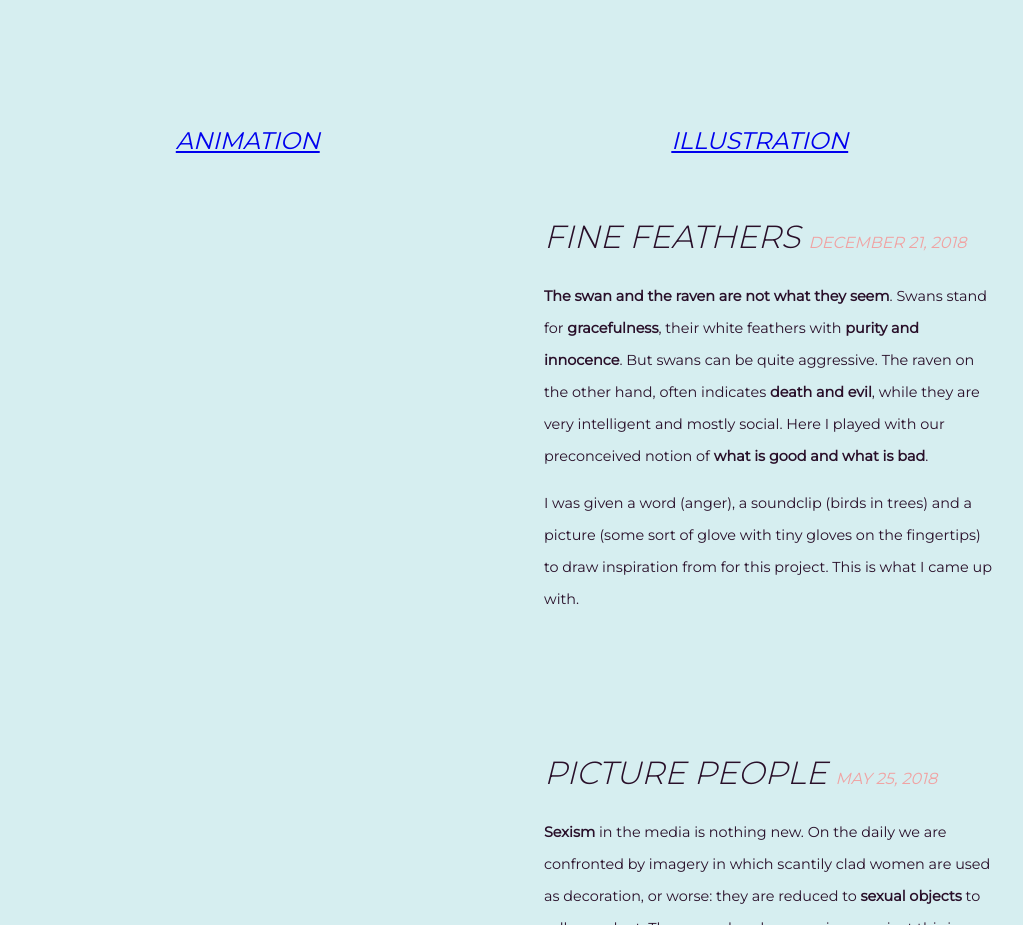
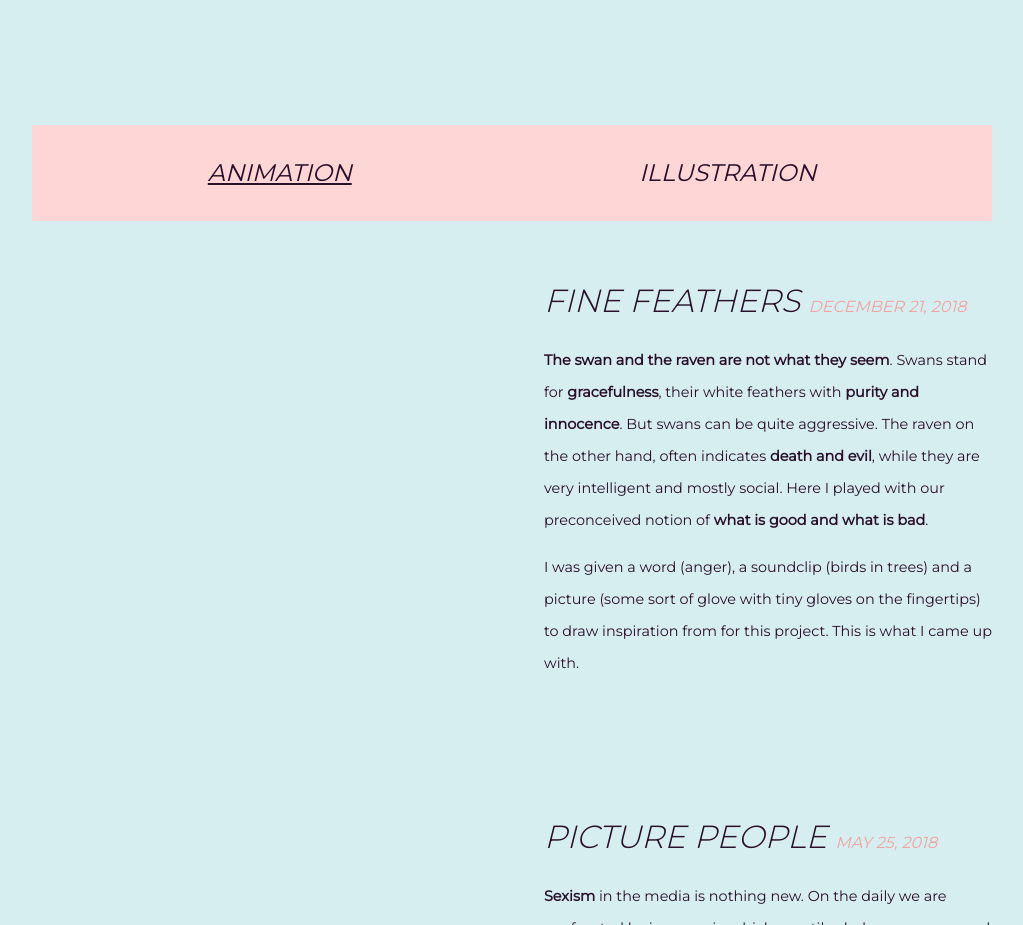
Before and after one commit to littlefinger42/lauras-portfolio, a Gatsby site: page / in a window 1280 px wide. Shown: the part 1490-2415 px from the top of the page, without its empty margins (128-1151 px from the left). Built offline with nearby package versions, Linux system fonts and the light colour scheme; Gatsby itself is replaced by a stand-in of ours; a web font is replaced by a local one.

Commit message:
Improved the navigation menu

```diff
--- a/src/components/device.js
+++ b/src/components/device.js
@@ -9,7 +9,9 @@ const size = {
 }
 export const device = {
   colours: {
-    background: "#D6EEF0"
+    background: "#D6EEF0",
+    primary: "#ffd6d6",
+    secondary: "#290f29"
   },
 	sizes: size,
 	padding: {
--- a/src/components/nav.js
+++ b/src/components/nav.js
@@ -1,17 +1,35 @@
 import React from "react"
 import { StaticQuery, graphql } from "gatsby"
 import styled from "styled-components"
+import { device } from "./device.js"
 import { Link } from "gatsby"
 
 const StyledNav = styled.nav`
   display: flex;
+  background-color: ${device.colours.primary};
   justify-content: space-around;
+  padding: ${device.padding.mobileS};
+  margin: 0 ${device.padding.mobileS};
+  @media ${device.mediaQuery.tablet} {
+    margin: 0 ${device.padding.tablet};
+    padding: ${device.padding.tablet};
+  }
 `
 const StyledNavItem = styled.div`
   text-align: center;
   font-style: italic;
   text-transform: uppercase;
-  font-size: 1.5rem;
+  font-size: 1.0rem;
+  a, a:visited, a:active {
+    color: #290f29;
+    text-decoration: none;
+  }
+  a:hover, a.active {
+    text-decoration: underline;
+  }
+  @media ${device.mediaQuery.tablet} {
+    font-size: 1.5rem;
+  }
 `
 
 const Nav = () => (
@@ -34,7 +52,7 @@ const Nav = () => (
         {data.site.siteMetadata.menuLinks.map(menuLink => {
           return (
             <StyledNavItem>
-              <Link to={`${menuLink.link}`}>{menuLink.name}</Link>
+              <Link to={`${menuLink.link}`} activeClassName="active">{menuLink.name}</Link>
             </StyledNavItem>
           )
         })}
```
